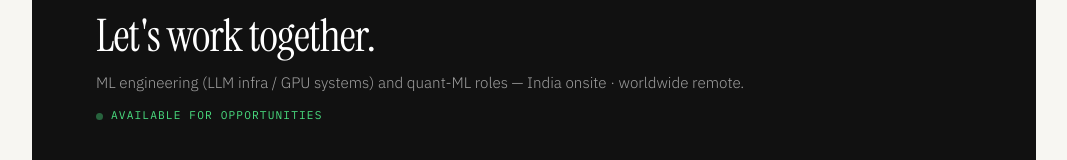
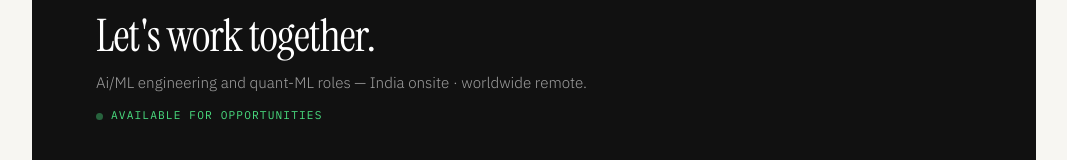
Before and after one commit to thesis09/kaustubhkubitkar, a plain HTML site: page index.html in a window 1280 px wide. Shown: the part 6318-6478 px from the top of the page, without its empty margins (106-1173 px from the left). Drawn offline with Linux system fonts and the light colour scheme.

Commit message:
Update contact tagline to reflect AI/ML roles

```diff
--- a/index.html
+++ b/index.html
@@ -893,7 +893,7 @@
   <div class="contact-wrapper reveal">
     <div>
       <h2 class="section-title">Let's work together.</h2>
-      <p class="contact-tagline">ML engineering (LLM infra / GPU systems) and quant-ML roles — India onsite · worldwide remote.</p>
+      <p class="contact-tagline">Ai/ML engineering and quant-ML roles — India onsite · worldwide remote.</p>
       <p class="contact-avail">Available for opportunities</p>
     </div>
     <div class="contact-links">
```
